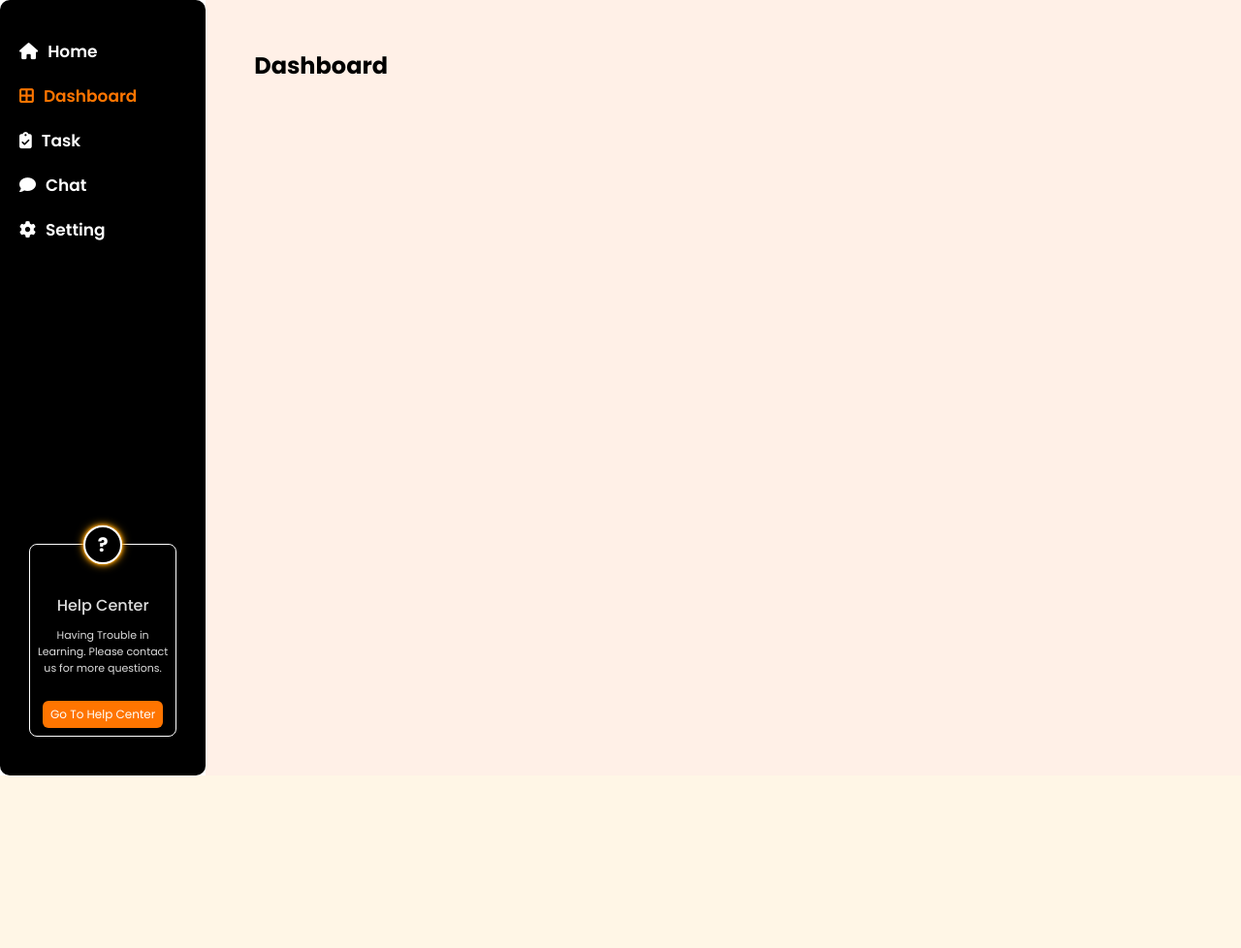
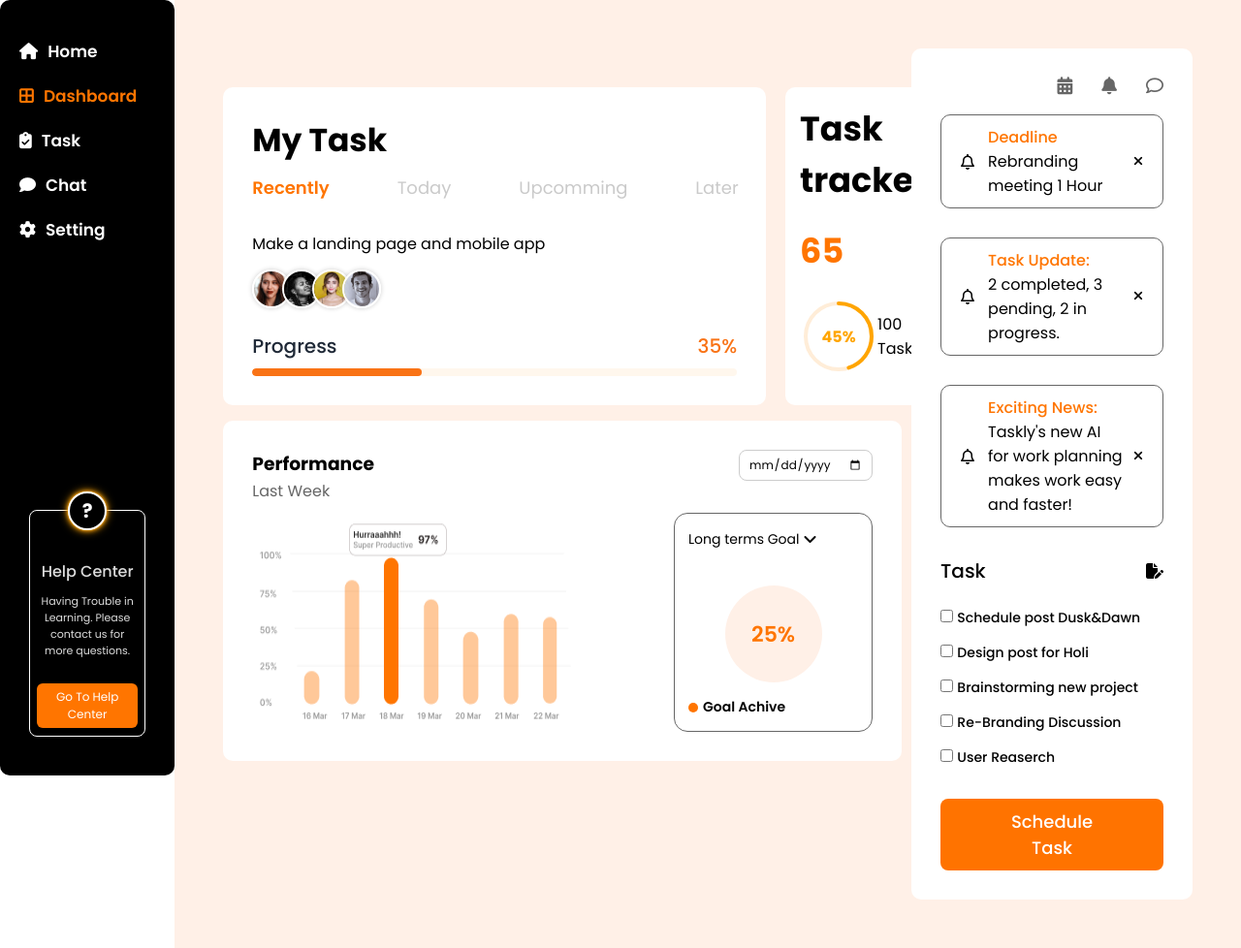
Before and after one commit to MdShahinDev/mindsphere, a PHP site: page /dashboard/Dashboard.html in a window 1280 px wide. Shown: the part 100-1078 px from the top of the page at 97% size. Before the commit the page ends 900 px from the top, so only its background shows below. Run offline with PHP 8.4, Linux system fonts and the light colour scheme.

Commit message:
Dashboard Done

```diff
--- a/css/style.css
+++ b/css/style.css
@@ -1554,3 +1554,320 @@ section.hero {
 
 
 /* ===================== ADD TASK POPUP END ============================ */
+
+
+
+
+/* ===================== Dashboard CSS START ============================ */
+.dashboard-content {
+  background-color: #fff0e7;
+}
+.dashboard-full-content {
+  display: flex;
+  gap: 10px;
+}
+.dashboard-left {
+  width: 70%;
+}
+.dashboard-right {
+  width: 30%;
+}
+.my-task-card {
+  background-color: white;
+  border-radius: 10px;
+}
+.left-top {
+  margin-top: 40px;
+}
+.left-top {
+  display: flex;
+  gap: 20px;
+}
+.my-task-card {
+  background-color: white;
+  border-radius: 10px;
+  padding: 30px;
+  width: 80%;
+}
+.my-task-card h2 {
+  font-size: 33px;
+  margin-bottom: 10px;
+}
+.time-frame {
+  display: flex;
+  gap: 70px;
+  margin-bottom: 20px;
+}
+.time-frame button {
+  background-color: transparent;
+  border: none;
+  font-size: 18px;
+  color: #cacaca;
+}
+.time-frame button:first-child {
+  color: var(--primary-color);
+  font-weight: 600;
+}
+.my-task-card .mini-title {
+  margin-top: 32px;
+  margin-bottom: 14px;
+}
+.task-card-progressbar p {
+  margin-top: 30px;
+}
+.progress-header {
+  display: flex;
+  justify-content: space-between;
+  align-items: center;
+  margin-bottom: 8px;
+  margin-top: 24px;
+}
+
+.progress-text-label {
+  font-size: 20px;
+  font-weight: 500;
+  color: #1f2937;
+}
+
+.progress-value-display {
+  font-size: 20px;
+  font-weight: 500;
+  color: #f97316;
+}
+.progress-bar-visual {
+  background-color: #fff7ed;
+  height: 8px;
+  border-radius: 4px;
+  overflow: hidden;
+  width: 100%;
+}
+.progress-bar-actual {
+  background-color: #f97316;
+  height: 100%;
+  border-radius: 4px;
+  transition: width 0.3s ease-in-out;
+}
+.my-task-card .image-card {
+  display: flex;
+  gap: 1px;
+}
+.my-task-card .image-card img {
+  width: 40px;
+  height: 40px;
+  border: 2px solid white;
+  border-radius: 50%;
+  object-fit: cover;
+  margin-left: -10px;
+  box-shadow: 0 0 5px rgba(0, 0, 0, 0.2);
+}
+
+.my-task-card .image-card img:first-child {
+  margin-left: 0;
+}
+.task-tracker {
+    background: white;
+    padding: 16px 15px;
+    border-radius: 10px;
+}
+.task-tracker-count{
+  margin-top: 20px;
+  color: var(--primary-color);
+}
+.task-tracker h2 {
+  font-size: 35px;
+}
+.task-tracker h2:last-child {
+  margin: 40px 0;
+  color: var(--primary-color);
+  font-weight: 500;
+}
+.left-bottom {
+    background: white;
+    margin-top: 16px;
+    padding: 30px;
+    border-radius: 10px;
+}
+.performance-and-date {
+  display: flex;
+  justify-content: space-between;
+}
+.left-bottom-week{
+  margin-top: -20px;
+  color: #666;
+}
+.performance-section{
+  margin-top: 10px;
+  display: flex;
+  justify-content: space-between;
+}
+input.date-picker {
+    font-size: 12px;
+    padding: 5px 9px;
+}
+.performance-chart {
+    border: 1px solid #666;
+    width: 205px;
+    border-radius: 14px;
+    padding: 14px;
+}
+.chart-heading {
+    display: flex;
+    gap: 4px;
+    align-items: center;
+}
+.chart-heading p {
+    margin-bottom: 0;
+    font-size: 14px;
+}
+.circle-percentage{
+
+  height: 150px;
+  display: flex;
+  align-items: center;
+  justify-content: center;
+}
+.parcentage-value {
+    background-color: #FFF0E7;
+    width: 100px;
+    height: 100px;
+    display: flex;
+    align-items: center;
+    justify-content: center;
+    border-radius: 50%;
+    font-weight: 600;
+    color: var(--primary-color);
+    font-size: 22px;
+    margin-top: 20px;
+}
+.goal-achive {
+    display: flex;
+    align-items: center;
+    gap: 5px;
+}
+.goal-dot{
+   width: 10px;
+  height: 10px;
+  border-radius: 50%;
+  background: var(--primary-color);
+  cursor: pointer;
+  transition: background 0.3s ease;
+
+}
+.goal-achive h4 {
+    font-size: 14px;
+    font-weight: 600;
+}
+.dashboard-right{
+  background-color: white;
+  border-radius: 10px;
+  padding: 30px;
+}
+.dashboard-right-icon-box{
+  display: flex;
+  justify-content: flex-end;
+  gap: 30px;
+  color: #666;
+  font-size: 18px;
+  margin-bottom: 20px;
+}
+.deadline {
+    border: 1px solid #666;
+    border-radius: 10px;
+    padding: 10px 20px;
+    display: flex;
+    align-items: center;
+    justify-content: space-between;
+    margin-bottom: 30px;
+}
+.deadline-icon {
+    display: flex;
+    align-items: center;
+    gap: 14px;
+    padding-right: 8px;
+}
+.deadline-title{
+  color: #ff7500;
+  font-weight: 500;
+}
+.deadline .close{
+  background: none;
+  border: none;
+}
+.task-header{
+  display: flex;
+  justify-content: space-between;
+  align-items: center;
+  margin-bottom: 20px;
+}
+
+.task-header h3{
+  font-weight: 500;
+  font-size: 20px;
+}
+.dashboard-right-button {
+  display: flex;
+  justify-content: center;
+  margin-top: 20px;
+}
+.dashboard-right-button  button{
+  border: none;
+  display: inline-block;
+  text-align: center;
+  width: auto;
+  padding: 10px 50px;
+  background-color: #ff7300;
+  color: white;
+  border-radius: 8px;
+  cursor: pointer;
+  font-weight: 500;
+  font-size: 18px;
+}
+/* Cirlce */
+
+
+.circle-progress-value {
+  position: relative;
+  width: 80px;
+  height: 80px;
+  background: white;
+}
+
+.progress-ring {
+  transform: rotate(-90deg);
+}
+
+.progress-ring-bg {
+  fill: none;
+  stroke: #ffedd8;
+  stroke-width: 4;
+}
+
+.progress-ring-fill {
+  fill: none;
+  stroke: orange;
+  stroke-width: 4;
+  stroke-dasharray: 213.6;        /* 2πr = 2 * π * 34 */
+  stroke-dashoffset: 117.48;      /* 213.6 * (1 - 0.45) */
+  transition: stroke-dashoffset 0.5s;
+  stroke-linecap: round;
+}
+
+.progress-text {
+  position: absolute;
+  top: 50%;
+  left: 50%;
+  transform: translate(-50%, -50%);
+  font-size: 16px;
+  font-weight: bold;
+  color: orange;
+}
+
+.task-tracker-parcentage {
+    display: flex;
+    justify-content: space-between;
+    align-items: center;
+    padding-right: 18px;
+    margin-top: 22px;
+}
+
+/* ===================== Dashboard CSS END ============================ */
--- a/dashboard/Dashboard.html
+++ b/dashboard/Dashboard.html
@@ -11,13 +11,18 @@
       href="https://cdnjs.cloudflare.com/ajax/libs/font-awesome/6.7.2/css/all.min.css"
       integrity="sha512-Evv84Mr4kqVGRNSgIGL/F/aIDqQb7xQ2vcrdIwxfjThSH8CSR7PBEakCr51Ck+w+/U6swU2Im1vVX0SVk9ABhg=="
       crossorigin="anonymous"
-      referrerpolicy="no-referrer" />
+      referrerpolicy="no-referrer"
+    />
   </head>
   <body>
     <div class="dashboard-top-bar">
       <header class="header">
         <div class="dashboard-logo">MIND<span>S</span>PHERE</div>
-        <input type="text" class="search-bar" placeholder="Search Project ..." />
+        <input
+          type="text"
+          class="search-bar"
+          placeholder="Search Project ..."
+        />
         <div class="right-section">
           <div class="notification">
             <span class="bell-icon"><i class="fa-solid fa-bell"></i></span>
@@ -42,16 +47,24 @@
               <a href="#"><i class="fa-solid fa-house"></i>Home</a>
             </li>
             <li>
-            <a href="/dashboard/Dashboard.html" class="active"><i class="fa-solid fa-border-all"></i>Dashboard</a>
+              <a href="/dashboard/Dashboard.html" class="active"
+                ><i class="fa-solid fa-border-all"></i>Dashboard</a
+              >
             </li>
             <li>
-            <a href="/dashboard/DashboardTask.html" ><i class="fa-solid fa-clipboard-check"></i>Task</a>
+              <a href="/dashboard/DashboardTask.html"
+                ><i class="fa-solid fa-clipboard-check"></i>Task</a
+              >
             </li>
             <li>
-            <a href="/dashboard/DashboardChat.html" ><i class="fa-solid fa-comment"></i>Chat</a>
+              <a href="/dashboard/DashboardChat.html"
+                ><i class="fa-solid fa-comment"></i>Chat</a
+              >
             </li>
             <li>
-            <a href="/dashboard/DashboardSetting.html"><i class="fa-solid fa-gear"></i>Setting</a>
+              <a href="/dashboard/DashboardSetting.html"
+                ><i class="fa-solid fa-gear"></i>Setting</a
+              >
             </li>
           </ul>
           <div class="dashboard-help-card">
@@ -59,15 +72,163 @@
               <p class="question-icon"><span>?</span></p>
               <div class="help-card-content">
                 <p class="help-card-content-title">Help Center</p>
-              <p class="description">Having Trouble in Learning. Please contact us for more questions.</p>
+                <p class="description">
+                  Having Trouble in Learning. Please contact us for more
+                  questions.
+                </p>
                 <button class="button">Go To Help Center</button>
               </div>
             </div>
           </div>
         </div>
       </div>
+      <!-- Dashboard Content -->
       <div class="dashboard-content">
-        <h2>Dashboard</h2>
+        <div class="dashboard-full-content">
+          <div class="dashboard-left">
+            <div class="left-top">
+              <div class="my-task-card">
+                <h2>My Task</h2>
+                <div class="time-frame">
+                  <button>Recently</button>
+                  <button>Today</button>
+                  <button>Upcomming</button>
+                  <button>Later</button>
+                </div>
+                <p class="mini-title">Make a landing page and mobile app</p>
+                <div class="image-card">
+                  <img src="../img/1.jpg" alt="" />
+                  <img src="../img/2.jpg" alt="" />
+                  <img src="../img/3.jpg" alt="" />
+                  <img src="../img/4.jpg" alt="" />
+                </div>
+                <div class="progress-header">
+                  <span class="progress-text-label">Progress</span>
+                  <span class="progress-value-display">35%</span>
+                </div>
+                <div class="progress-bar-visual">
+                  <div class="progress-bar-actual" style="width: 35%"></div>
+                </div>
+              </div>
+              <div class="task-tracker">
+                <h2>Task tracker</h2>
+                <h2 class="task-tracker-count">65</h2>
+                <div class="task-tracker-parcentage">
+                  <div class="circle-progress-value">
+                    <svg class="progress-ring" width="80" height="80">
+                      <circle class="progress-ring-bg" cx="40" cy="40" r="34" />
+                      <circle
+                        class="progress-ring-fill"
+                        cx="40"
+                        cy="40"
+                        r="34"
+                      />
+                    </svg>
+                    <div class="progress-text">45%</div>
+                  </div>
+
+                  <div class="numberOfTask">
+                    <p>100</p>
+                    <p>Task</p>
+                  </div>
+                </div>
+              </div>
+            </div>
+            <div class="left-bottom">
+              <div class="performance-and-date">
+                <h3>Performance</h3>
+                <input type="date" class="date-picker" />
+              </div>
+              <p class="left-bottom-week">Last Week</p>
+
+              <div class="performance-section">
+                <img src="../img/performanc-chart.png" alt="" />
+                <div class="performance-chart">
+                  <div class="chart-heading">
+                    <p>Long terms Goal</p>
+                    <span><i class="fa-solid fa-angle-down"></i></span>
+                  </div>
+                  <div class="circle-percentage">
+                    <p class="parcentage-value">25%</p>
+                  </div>
+                  <div class="goal-achive">
+                    <div class="goal-dot"></div>
+                    <h4>Goal Achive</h4>
+                  </div>
+                </div>
+              </div>
+            </div>
+          </div>
+          <div class="dashboard-right">
+            <div class="dashboard-right-icon-box">
+              <i class="fa-solid fa-calendar-days"></i>
+              <i class="fa-solid fa-bell"></i>
+              <i class="fa-regular fa-comment"></i>
+            </div>
+            <!-- Right side Notification -->
+            <div class="deadline">
+              <div class="deadline-icon">
+                <i class="fa-regular fa-bell"></i>
+                <div>
+                  <p class="deadline-title">Deadline</p>
+                  <p>Rebranding meeting 1 Hour</p>
+                </div>
+              </div>
+              <button class="close"><i class="fa-solid fa-xmark"></i></button>
+            </div>
+            <div class="deadline">
+              <div class="deadline-icon">
+                <i class="fa-regular fa-bell"></i>
+                <div>
+                  <p class="deadline-title">Task Update:</p>
+                  <p>2 completed, 3 pending, 2 in progress.</p>
+                </div>
+              </div>
+              <button class="close"><i class="fa-solid fa-xmark"></i></button>
+            </div>
+            <div class="deadline">
+              <div class="deadline-icon">
+                <i class="fa-regular fa-bell"></i>
+                <div>
+                  <p class="deadline-title">Exciting News:</p>
+                  <p>Taskly's new AI for work planning makes work easy and faster!</p>
+                </div>
+              </div>
+              <button class="close"><i class="fa-solid fa-xmark"></i></button>
+            </div>
+            <div class="task-header">
+              <h3>Task</h3>
+              <div class="pencil-icon">
+                <i class="fa-solid fa-file-pen"></i>
+              </div>
+            </div>
+            <div class="check-field">
+              <div class="check-field-item">
+                <input type="checkbox" id="check1" />
+                <label for="check1">Schedule post Dusk&Dawn</label>
+              </div>
+              <div class="check-field-item">
+                <input type="checkbox" id="check2" />
+                <label for="check2">Design post for Holi</label>
+              </div>
+              <div class="check-field-item">
+                <input type="checkbox" id="check3" />
+                <label for="check3">Brainstorming new project</label>
+              </div>
+              <div class="check-field-item">
+                <input type="checkbox" id="check4" />
+                <label for="check4">Re-Branding Discussion</label>
+              </div>
+              <div class="check-field-item">
+                <input type="checkbox" id="check5" />
+                <label for="check5">User Reaserch</label>
+              </div>
+              <div class="dashboard-right-button">
+                <button>Schedule Task</button>
+              </div>
+            </div>
+          </div>
+        </div>
       </div>
     </div>
   </body>
```
Also changed, not shown: img/1.jpg (added), img/2.jpg (added), img/3.jpg (added), img/4.jpg (added), img/performanc-chart.png (added). Lines whose indentation alone changed are shown as unchanged.
